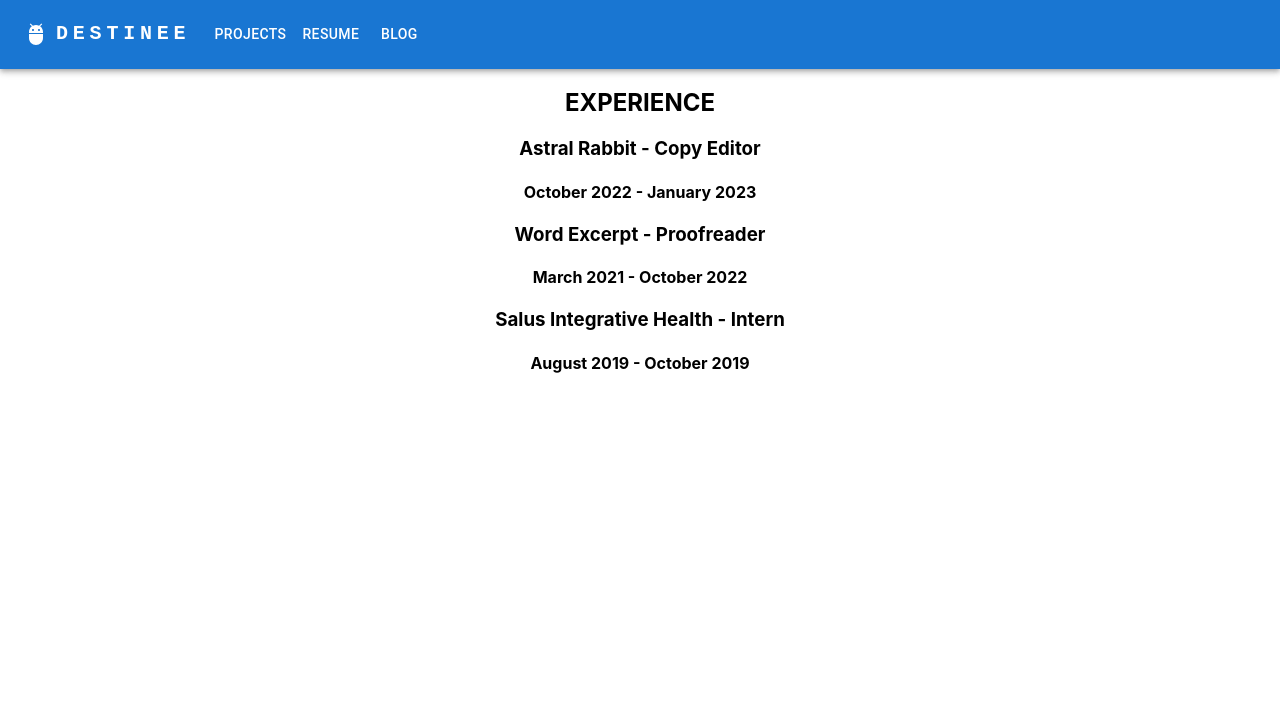
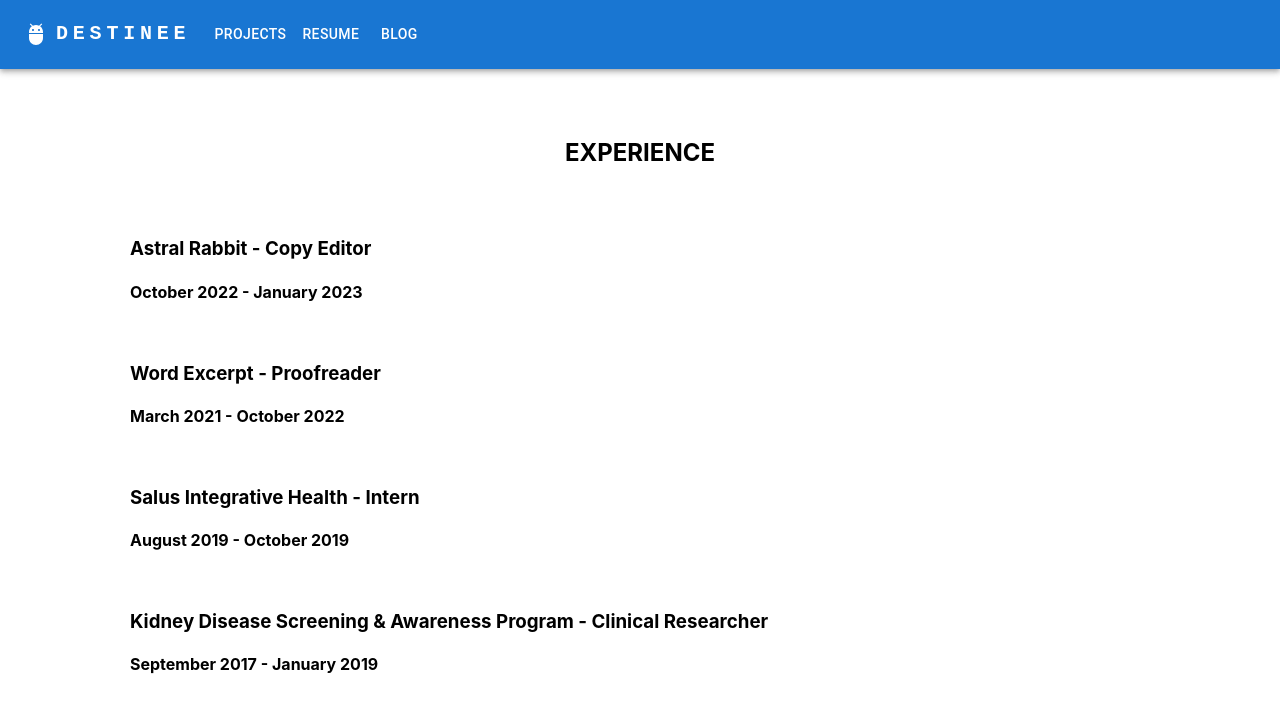
Before and after one commit to lokyen/lokyen.github.io, a React (Create React App) app in the folder my-site/: page /Resume in a window 1280 px wide. Shown: the top 712 px of the page. Built offline with nearby package versions, Linux system fonts and the light colour scheme.

Commit message:
fixed homepage and changed the styling of some files

```diff
--- a/my-site/src/Home.css
+++ b/my-site/src/Home.css
@@ -1,9 +1,13 @@
-.biocard{
-    justify-content: center;
+.greeting{
+    justify-content: left;
     display: flex;
     padding-top: 50px;
+    padding-left: 120px;
 }
 
-.greeting{
-    padding-top: 50px;
+.intro{
+    text-align: left;
+    padding-left: 100px;
+    padding-right: 50px;
+    padding-bottom: 100px;
 }
--- /dev/null
+++ b/my-site/src/Resume.css
@@ -0,0 +1,13 @@
+.title{
+    padding-top: 50px;
+    padding-bottom: 50px;
+}
+
+.company{
+    text-align: left;
+    padding-left: 130px;
+}
+.year{
+    text-align: left;
+    padding-left: 130px;
+}
--- a/my-site/src/components/Blog.js
+++ b/my-site/src/components/Blog.js
@@ -1,7 +1,7 @@
 import React from "react";
 
 const Blog = () => {
-    return <div className="App"> N/A </div>
+    return <div className="App"> Currently under construction </div>
 };
 
 export default Blog;
--- a/my-site/src/components/Home.js
+++ b/my-site/src/components/Home.js
@@ -1,15 +1,18 @@
 import React from "react";
-import BioCard from "./BioCard";
+import Projects from "./Projects";
 import '../Home.css';
 
 
 const Home = () => {
     return<div className="App">
        <div className="greeting">
-            <h2>Hi, I'm Destinee</h2>
+            <h1>Destinee S.</h1>
+       </div>
+       <div className="intro">
+          <h2>Hi, nice to meet you! I'm Destinee. I'm currently learning about web development. I enjoy taking walks, learning Japanese, travelling and messing around with Unity and Blender. Below you can see some of my technical projects!</h2>
        </div>
        <div className="biocard">
-            <BioCard />
+            <Projects />
        </div>
     </div>
 };
--- a/my-site/src/components/MediaCard.js
+++ b/my-site/src/components/MediaCard.js
@@ -21,7 +21,7 @@ export default function MediaCard() {
           Personal Website
         </Typography>
         <Typography variant="body2" color="text.secondary" textAlign="justify">
-          My personal website which I created to get a better understanding of React and JavaScript.
+          My personal website which I created to get a better understanding of React and JavaScript. It's currently a work-in-progress project.
         </Typography>
       </CardContent>
       <CardActions>
--- a/my-site/src/components/Resume.js
+++ b/my-site/src/components/Resume.js
@@ -1,17 +1,22 @@
 import React from "react";
-
+import '../Resume.css';
 
 const Resume = () => {
     return <div className="App">
 
     <h2 class="title">EXPERIENCE</h2>
     <h3 class="company">Astral Rabbit - Copy Editor</h3>
-    <h4>October 2022 - January 2023</h4>
+    <h4 class="year">October 2022 - January 2023</h4>
+    <br></br>
     <h3 class="company">Word Excerpt - Proofreader</h3>
-    <h4>March 2021 - October 2022</h4>
+    <h4 class="year">March 2021 - October 2022</h4>
+    <br></br>
     <h3 class="company">Salus Integrative Health - Intern</h3>
-    <h4>August 2019 - October 2019</h4>
-
+    <h4 class="year">August 2019 - October 2019</h4>
+    <br></br>
+    <h3 class="company">Kidney Disease Screening & Awareness Program - Clinical Researcher</h3>
+    <h4 class="year">September 2017 - January 2019</h4>
+    <br></br>
     </div>
 };
 
```
